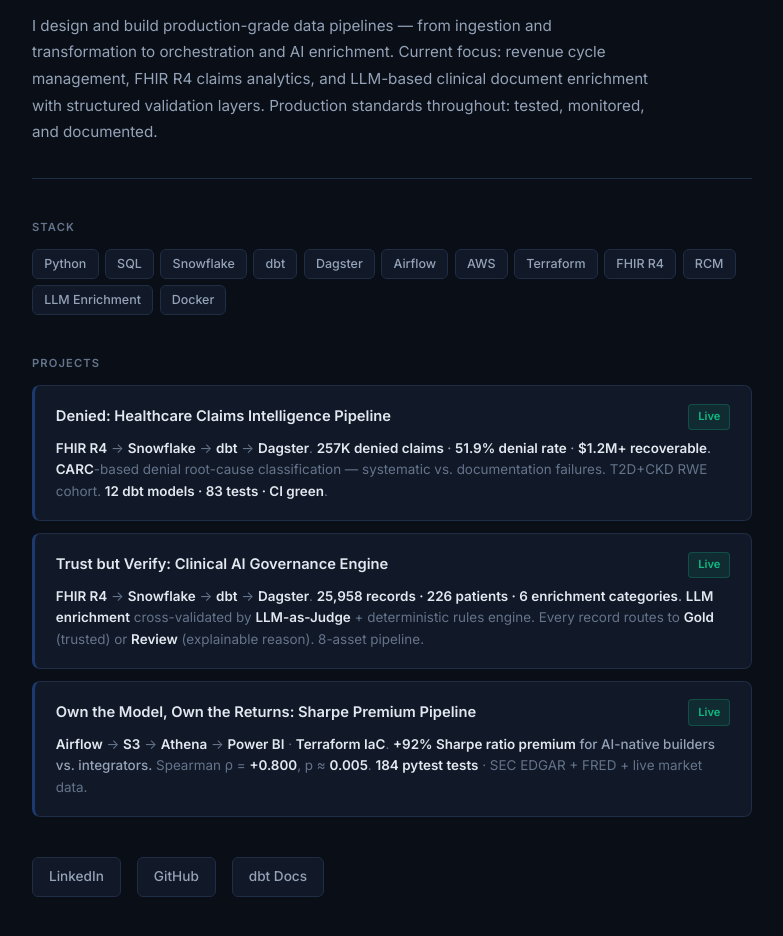
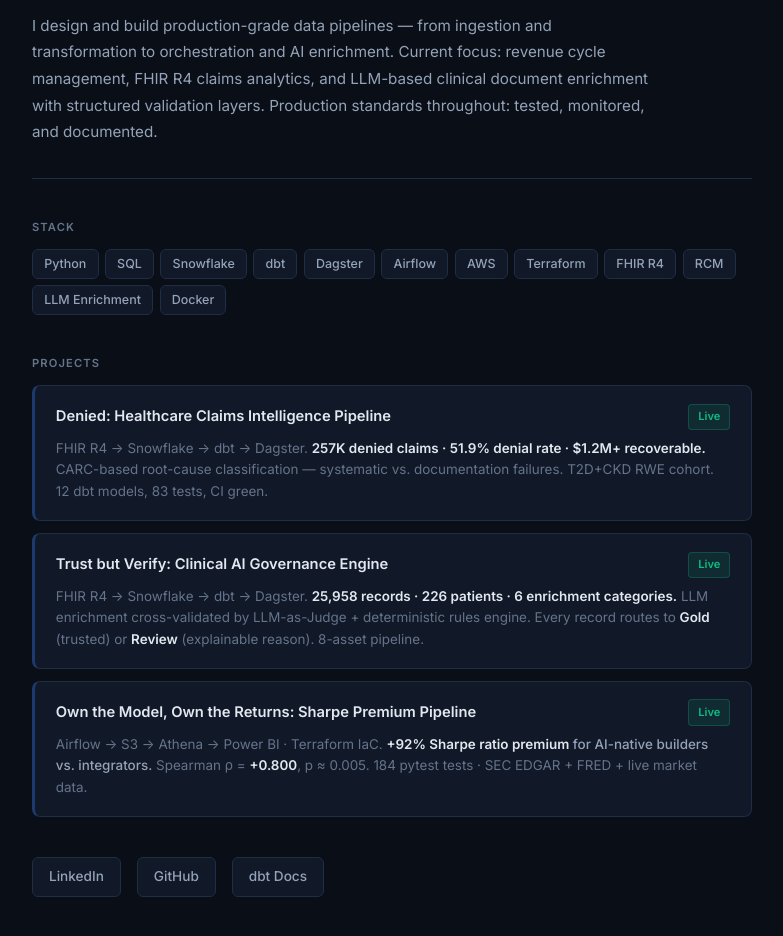
Before and after one commit to ericg1212/ericg1212.github.io, a plain HTML site: page index.html in a window 1280 px wide. Shown: the part 136-1072 px from the top of the page, without its empty margins (248-1031 px from the left). Drawn offline with Linux system fonts and the light colour scheme.

Commit message:
chore: reduce bolding to key metrics only across project cards

```diff
--- a/index.html
+++ b/index.html
@@ -309,9 +309,9 @@
             <span class="project-badge badge-live">Live</span>
           </div>
           <div class="project-desc">
-            <span class="hi">FHIR R4</span> &rarr; <span class="hi">Snowflake</span> &rarr; <span class="hi">dbt</span> &rarr; <span class="hi">Dagster</span>.
-            <span class="project-stat"><span class="hi">257K denied claims</span> &middot; <span class="hi">51.9% denial rate</span> &middot; <span class="hi">$1.2M+ recoverable</span>.</span>
-            <span class="hi">CARC</span>-based denial root-cause classification — systematic vs. documentation failures. T2D+CKD RWE cohort. <span class="hi">12 dbt models &middot; 83 tests &middot; CI green</span>.
+            FHIR R4 &rarr; Snowflake &rarr; dbt &rarr; Dagster.
+            <span class="project-stat"><span class="hi">257K denied claims &middot; 51.9% denial rate &middot; $1.2M+ recoverable.</span></span>
+            CARC-based root-cause classification — systematic vs. documentation failures. T2D+CKD RWE cohort. 12 dbt models, 83 tests, CI green.
           </div>
         </div>
 
@@ -323,9 +323,9 @@
             <span class="project-badge badge-live">Live</span>
           </div>
           <div class="project-desc">
-            <span class="hi">FHIR R4</span> &rarr; <span class="hi">Snowflake</span> &rarr; <span class="hi">dbt</span> &rarr; <span class="hi">Dagster</span>.
-            <span class="project-stat"><span class="hi">25,958 records &middot; 226 patients &middot; 6 enrichment categories</span>.</span>
-            <span class="hi">LLM enrichment</span> cross-validated by <span class="hi">LLM-as-Judge</span> + deterministic rules engine. Every record routes to <span class="hi">Gold</span> (trusted) or <span class="hi">Review</span> (explainable reason). 8-asset pipeline.
+            FHIR R4 &rarr; Snowflake &rarr; dbt &rarr; Dagster.
+            <span class="project-stat"><span class="hi">25,958 records &middot; 226 patients &middot; 6 enrichment categories.</span></span>
+            LLM enrichment cross-validated by LLM-as-Judge + deterministic rules engine. Every record routes to <span class="hi">Gold</span> (trusted) or <span class="hi">Review</span> (explainable reason). 8-asset pipeline.
           </div>
         </div>
 
@@ -337,9 +337,9 @@
             <span class="project-badge badge-live">Live</span>
           </div>
           <div class="project-desc">
-            <span class="hi">Airflow</span> &rarr; <span class="hi">S3</span> &rarr; <span class="hi">Athena</span> &rarr; <span class="hi">Power BI</span> &middot; <span class="hi">Terraform IaC</span>.
+            Airflow &rarr; S3 &rarr; Athena &rarr; Power BI &middot; Terraform IaC.
             <span class="project-stat"><span class="hi">+92% Sharpe ratio premium</span> for AI-native builders vs. integrators.</span>
-            Spearman &rho; = <span class="hi">+0.800</span>, p &asymp; <span class="hi">0.005</span>. <span class="hi">184 pytest tests</span> &middot; SEC EDGAR + FRED + live market data.
+            Spearman &rho; = <span class="hi">+0.800</span>, p &asymp; 0.005. 184 pytest tests &middot; SEC EDGAR + FRED + live market data.
           </div>
         </div>
 
```
